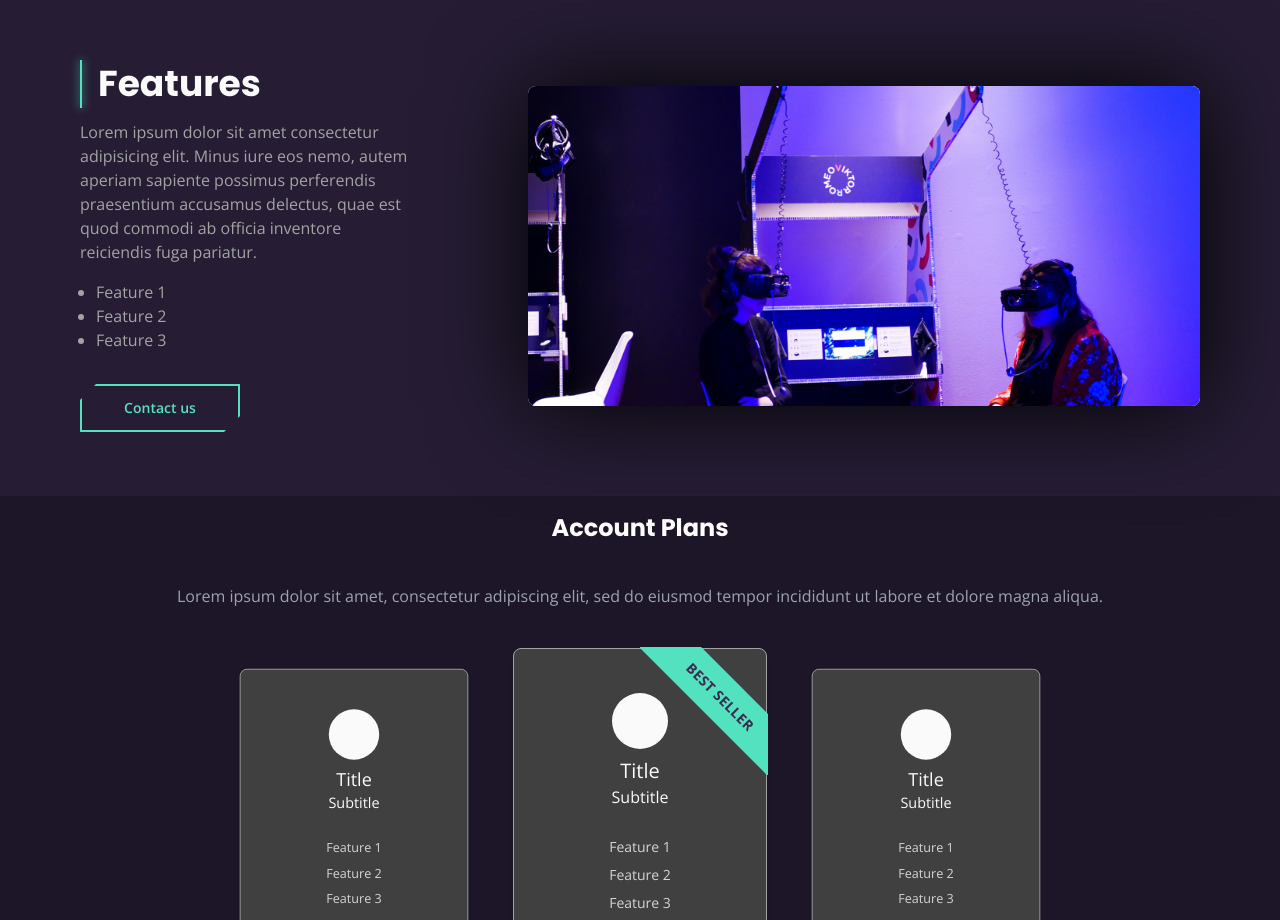
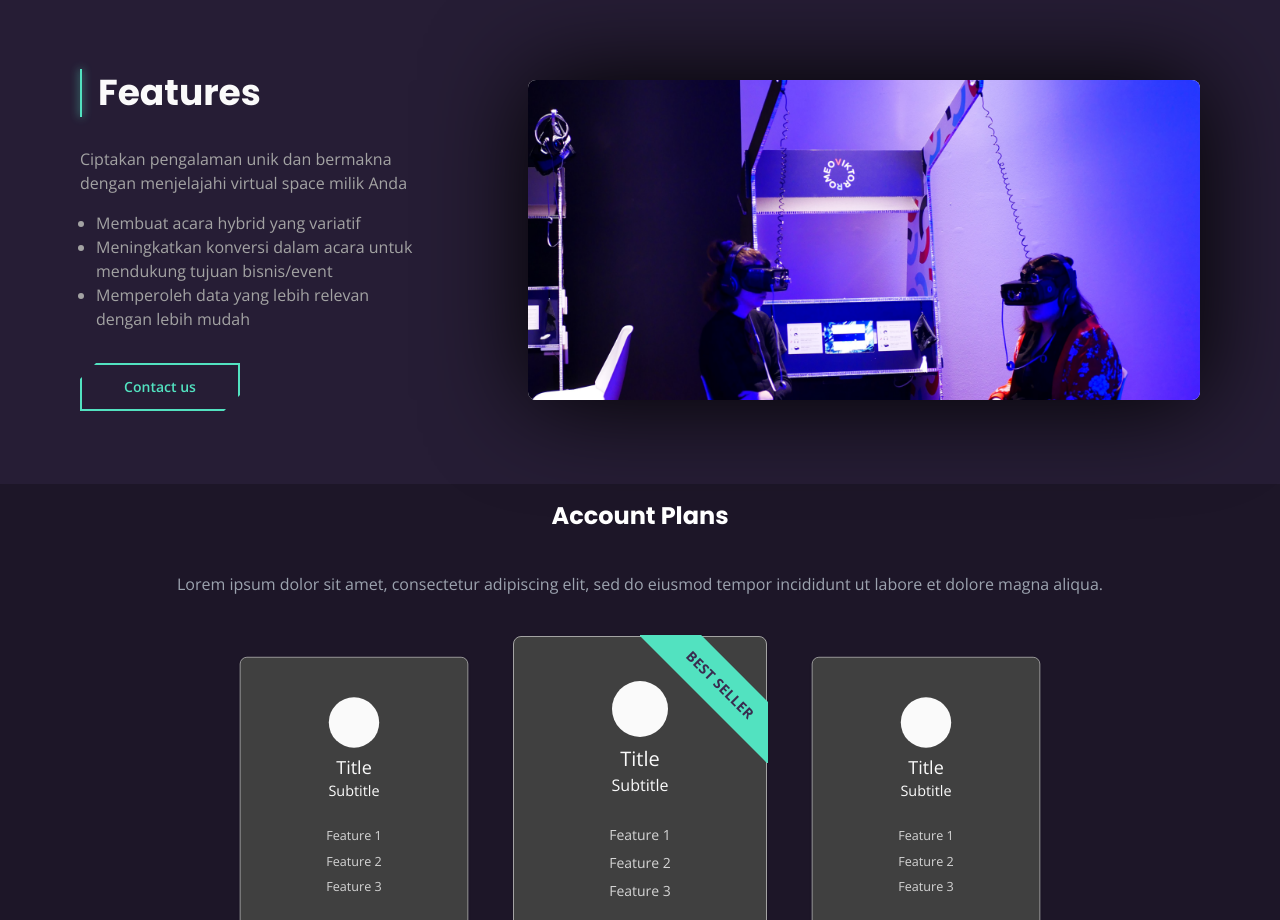
Before and after one commit to Darren-34810/cranium-fe, a React (Create React App) app: page /homepage in a window 1280 px wide. Shown: the part 2260-3180 px from the top of the page. Built offline with nearby package versions, Linux system fonts and the light colour scheme.

Commit message:
Bismillah gak Crash

```diff
--- a/src/pages/Homepage.jsx
+++ b/src/pages/Homepage.jsx
@@ -67,12 +67,12 @@ const Homepage = () => {
             <h2 className="text-2xl lg:text-4xl font-bold py-1">Features</h2>
           </div>
           <div className="order-3 lg:col-span-3 lg:row-start-2 text-neutral-400">
-            <p className="mb-4">Lorem ipsum dolor sit amet consectetur adipisicing elit. Minus iure eos nemo, autem aperiam sapiente possimus perferendis praesentium accusamus delectus, quae est quod commodi ab officia inventore reiciendis fuga pariatur.</p>
+            <p className="mb-4">Ciptakan pengalaman unik dan bermakna dengan menjelajahi virtual space milik Anda</p>
             <div>
               <ul className="list-disc ml-4">
-                <li>Feature 1</li>
-                <li>Feature 2</li>
-                <li>Feature 3</li>
+              <li>Membuat acara hybrid yang variatif</li>
+                <li>Meningkatkan konversi dalam acara untuk mendukung tujuan bisnis/event</li>
+                <li>Memperoleh data yang lebih relevan dengan lebih mudah</li>
               </ul>
             </div>
             <Button variant="secondary" size="large" isCustom={true} className="mt-8">Contact us</Button>
```
